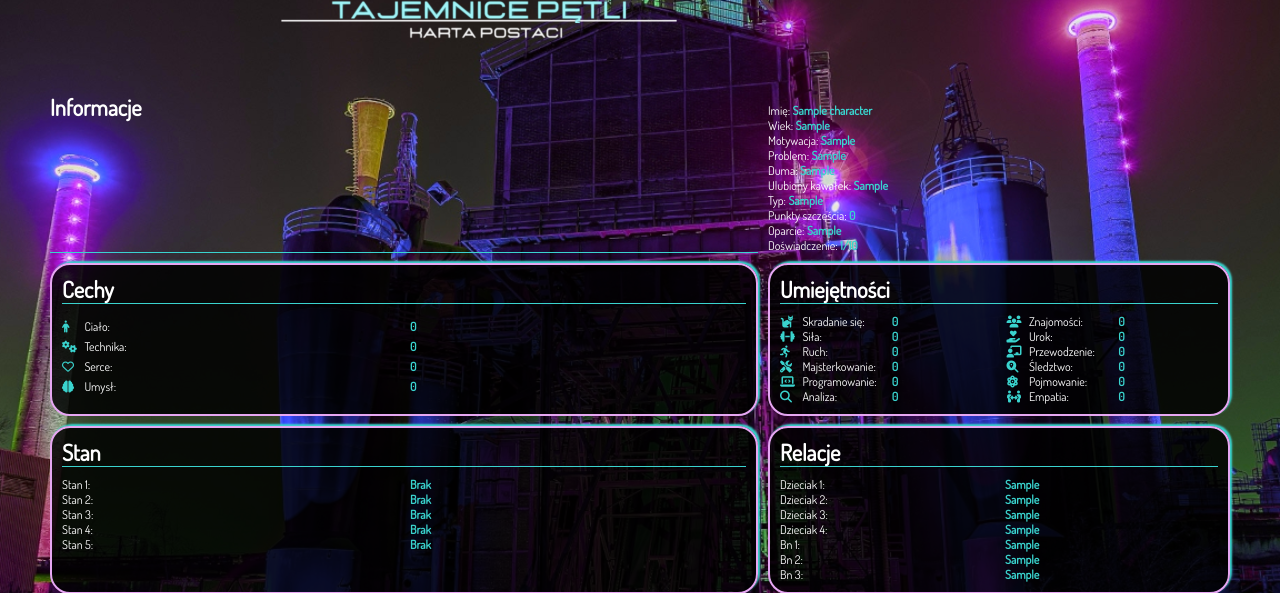
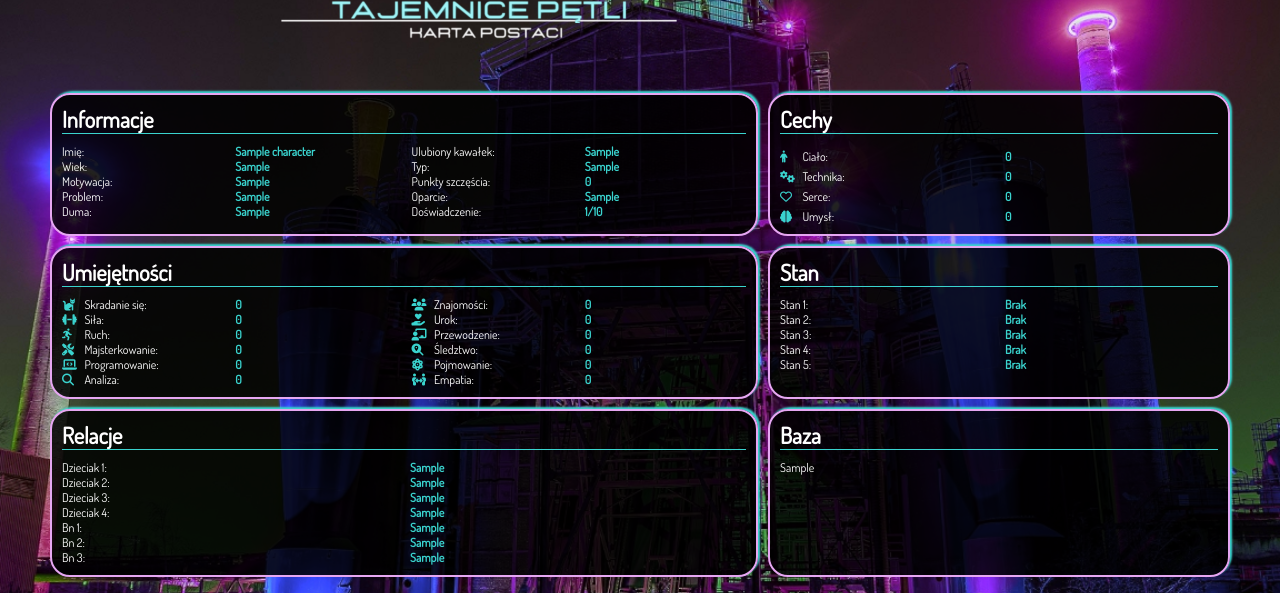
Before and after one commit to jdroutine/rpgsociety, a Django app: page /character/1 in a window 1280 px wide. Shown: the part 80-673 px from the top of the page. Run offline with Django 3.2, Linux system fonts and the light colour scheme; tables that the repository leaves empty hold one stand-in row (values such as "Sample post"); some libraries are stand-ins or nearby versions; some web fonts are replaced.

Commit message:
edited aside

```diff
--- a/rpgsociety/characterCard/templates/characterDetail.html
+++ b/rpgsociety/characterCard/templates/characterDetail.html
@@ -6,6 +6,7 @@
 </aside>
 
 <section class="grid-container">
+    <article class="item1">
         <div class="title">
             <h2>Informacje</h2>
         </div>
```
